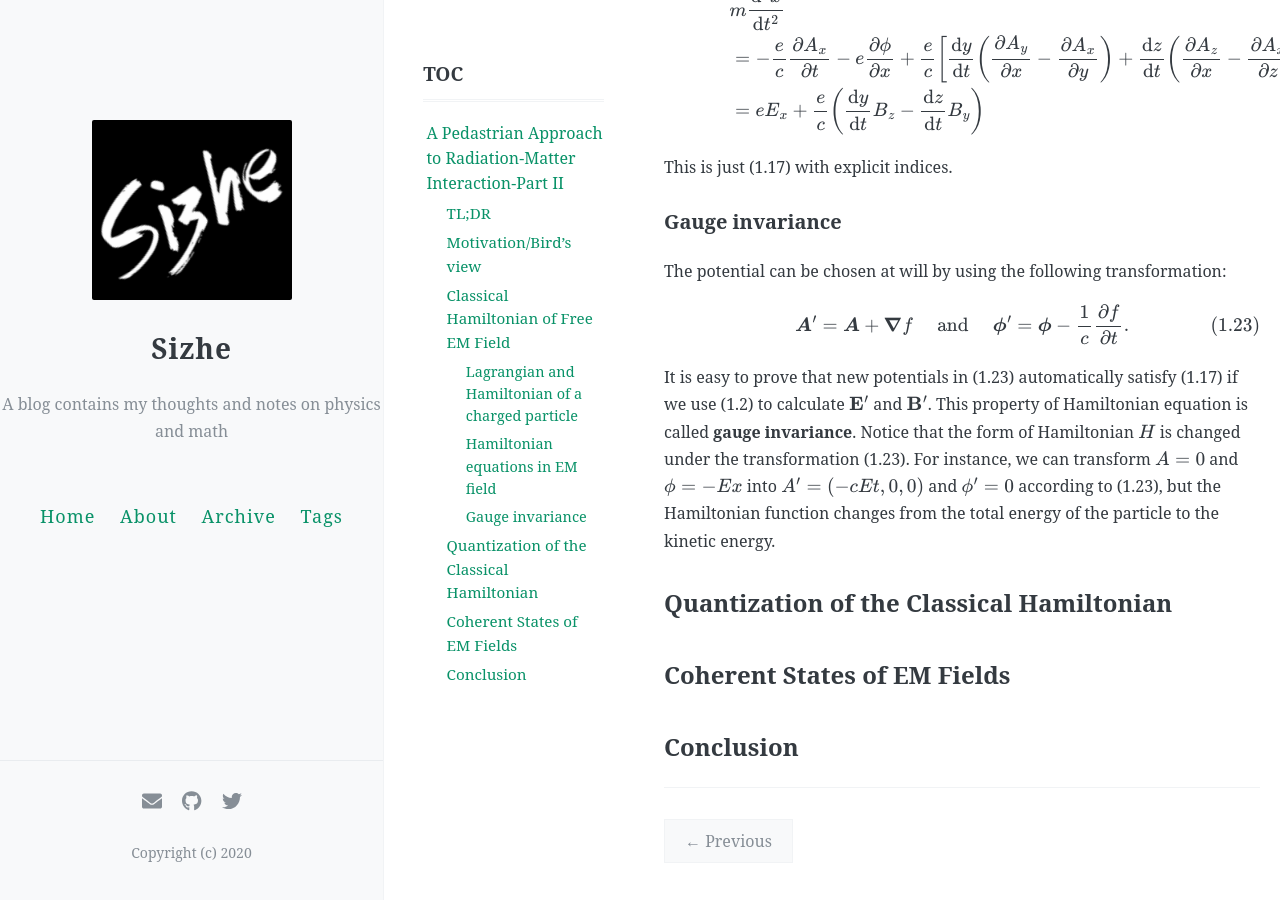
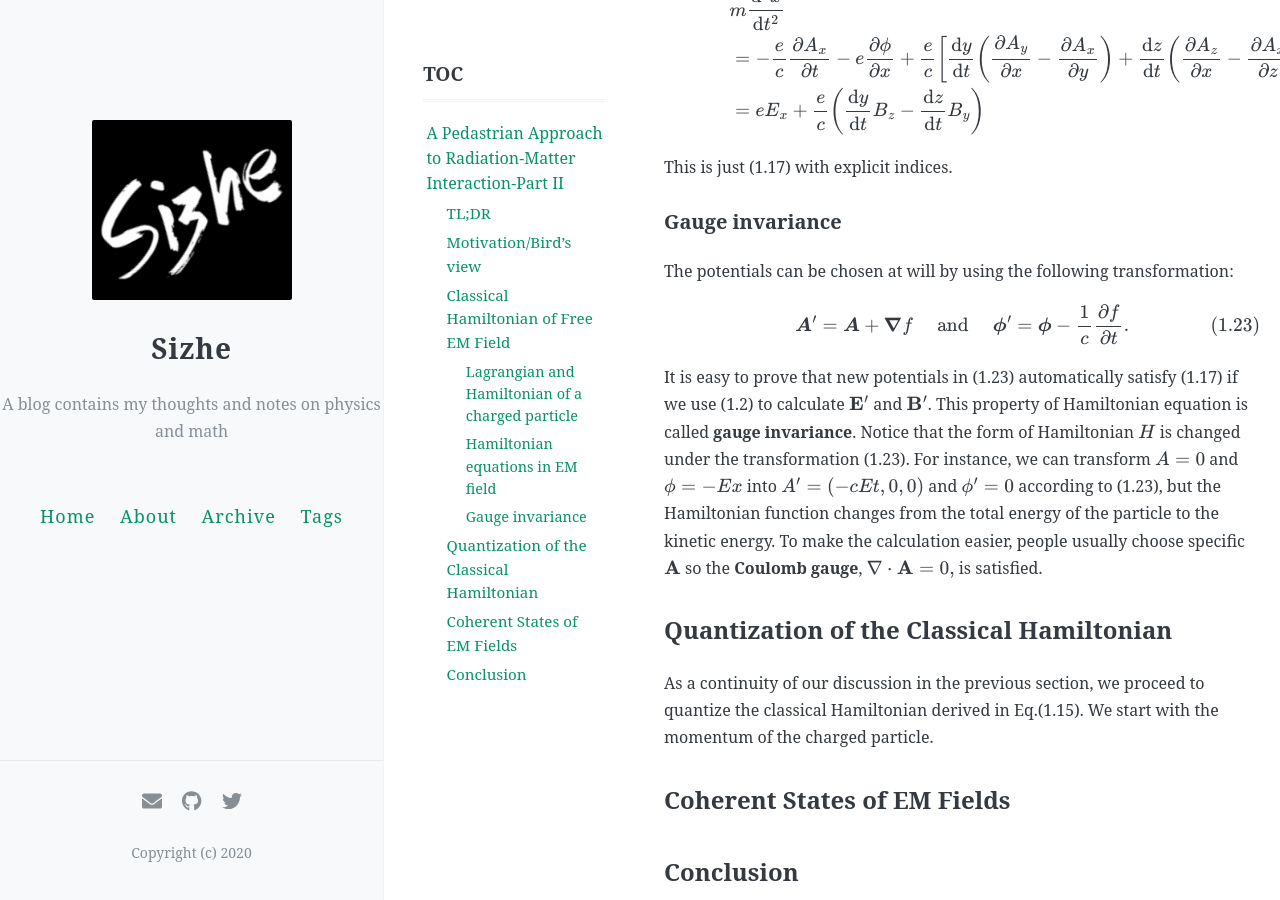
Before and after one commit to Lonitch/Lonitch.github.io, a Jekyll site: the page built from _posts/2020-07-01-Radiation-Matter-Interaction-II.md, in a window 1280 px wide and 900 px high, scrolled down 4547 px. Built offline with Jekyll 4.4.1, drawn with Linux system fonts in a browser that asks for light colours; formulas are drawn with MathJax 3; comment, search, counter and statistics services are not loaded.

Commit message:
Update 2020-07-01-Radiation-Matter-Interaction-II.md

```diff
--- a/_posts/2020-07-01-Radiation-Matter-Interaction-II.md
+++ b/_posts/2020-07-01-Radiation-Matter-Interaction-II.md
@@ -146,13 +146,14 @@ $$\begin{aligned}
 This is just (1.17) with explicit indices.
 
 ### Gauge invariance
-The potential can be chosen at will by using the following transformation:
+The potentials can be chosen at will by using the following transformation:
 
 $$\boldsymbol{A}^{\prime}=\boldsymbol{A}+\boldsymbol{\nabla} f \quad \text { and } \quad \boldsymbol{\phi}^{\prime}=\boldsymbol{\phi}-\frac{1}{c} \frac{\partial f}{\partial t}\tag{1.23}.$$
 
-It is easy to prove that new potentials in (1.23) automatically satisfy (1.17) if we use (1.2) to calculate $\mathbf{E}^{\prime}$ and $\mathbf{B}^{\prime}$. This property of Hamiltonian equation is called **gauge invariance**. Notice that the form of Hamiltonian $H$ is changed under the transformation (1.23). For instance, we can transform $A=0$ and $\phi=-E x$ into $A^{\prime}=(-c E t, 0,0)$ and $\phi^{\prime}=0$ according to (1.23), but the Hamiltonian function changes from the total energy of the particle to the kinetic energy.
+It is easy to prove that new potentials in (1.23) automatically satisfy (1.17) if we use (1.2) to calculate $\mathbf{E}^{\prime}$ and $\mathbf{B}^{\prime}$. This property of Hamiltonian equation is called **gauge invariance**. Notice that the form of Hamiltonian $H$ is changed under the transformation (1.23). For instance, we can transform $A=0$ and $\phi=-E x$ into $A^{\prime}=(-c E t, 0,0)$ and $\phi^{\prime}=0$ according to (1.23), but the Hamiltonian function changes from the total energy of the particle to the kinetic energy. To make the calculation easier, people usually choose specific $\mathbf{A}$ so the **Coulomb gauge**, $\nabla\cdot\mathbf{A}=0,$ is satisfied.
 
 ## Quantization of the Classical Hamiltonian
+As a continuity of our discussion in the previous section, we proceed to quantize the classical Hamiltonian derived in Eq.(1.15). We start with the momentum of the charged particle.
 
 ## Coherent States of EM Fields
 
```
